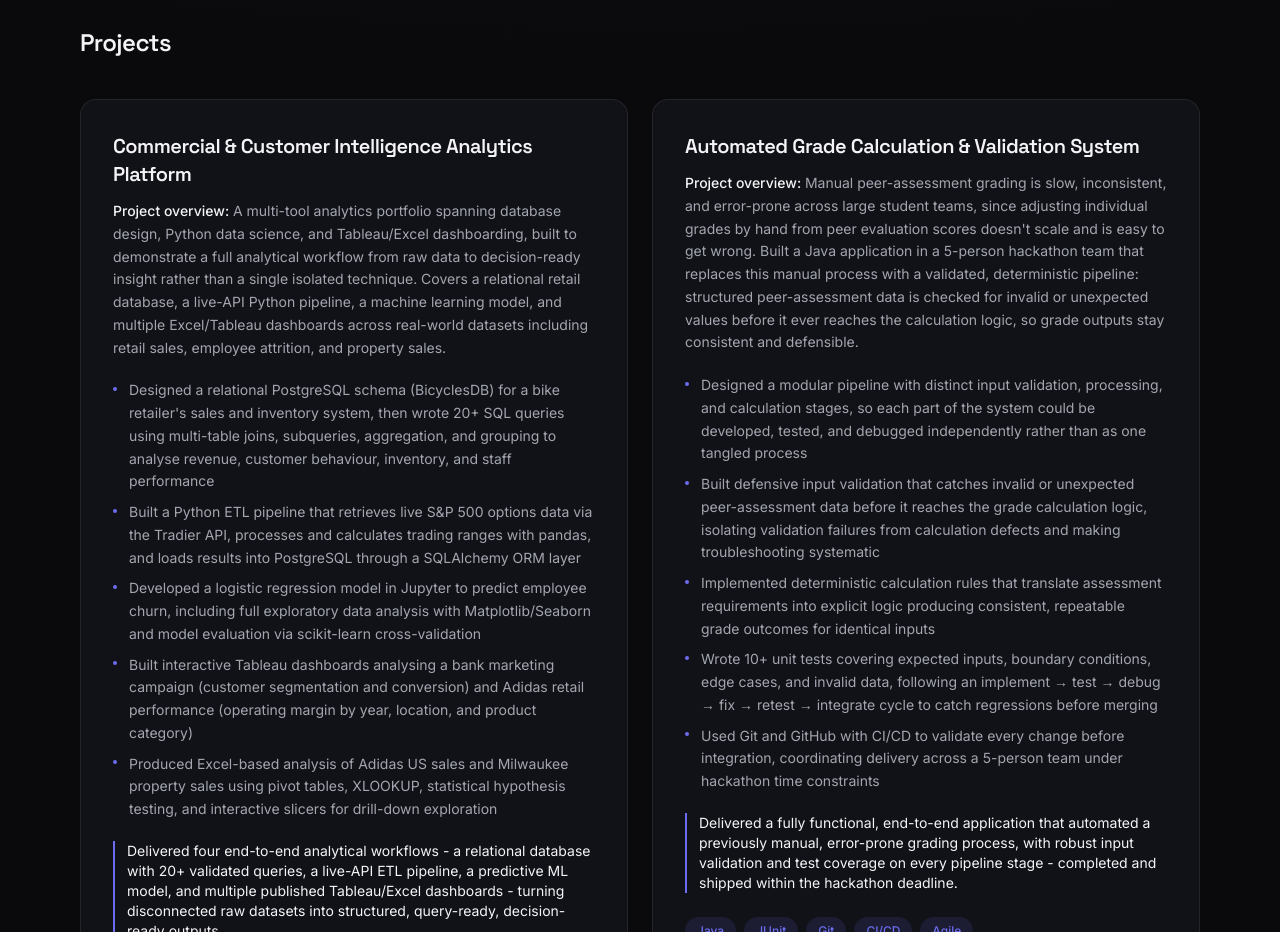
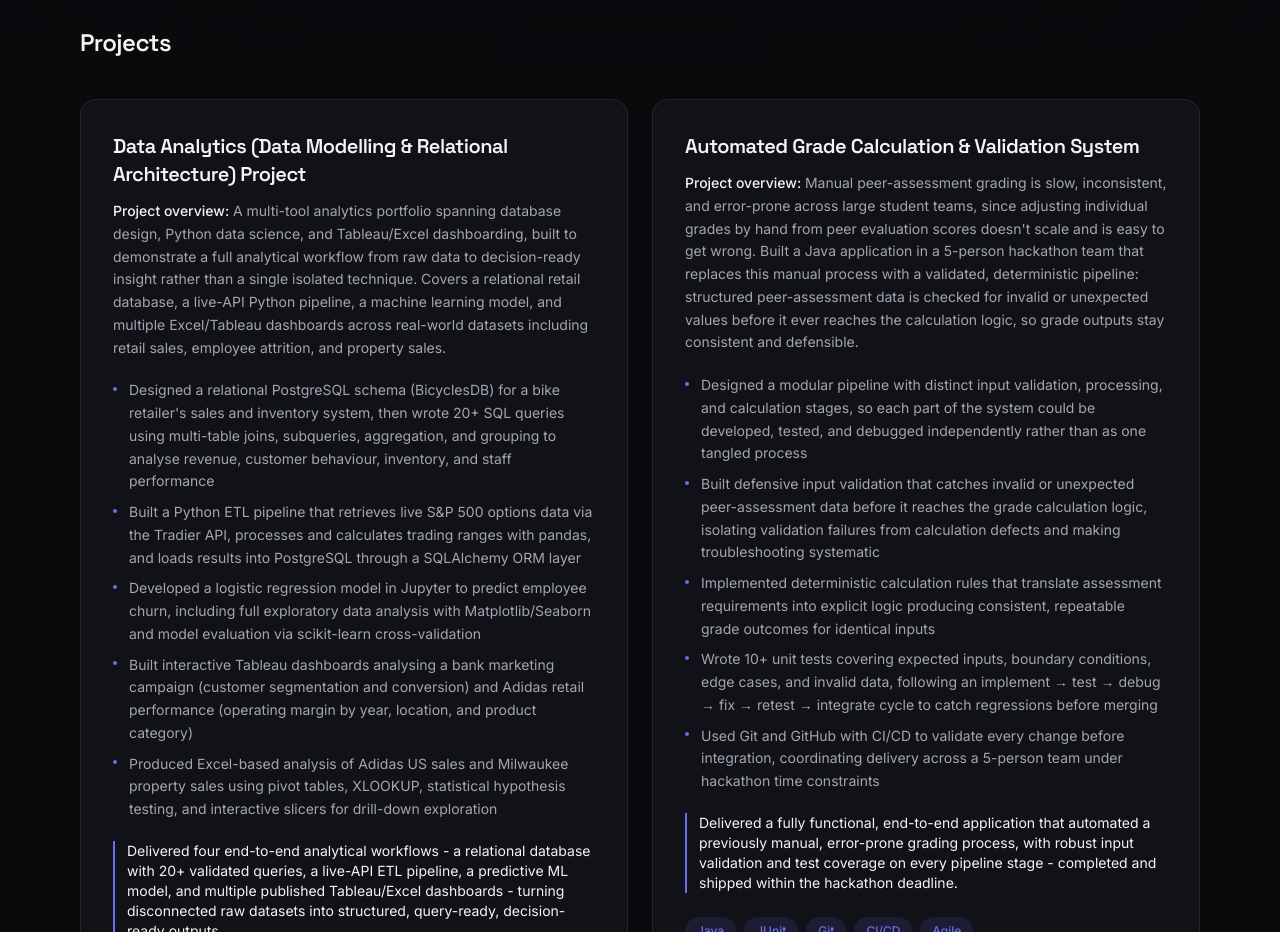
Before and after one commit to Kishanr19/Kishanr19.github.io, a React (Vite) app: page / in a window 1280 px wide. Shown: the part 4320-5252 px from the top of the page. Built offline with nearby package versions, Linux system fonts and the light colour scheme.

Commit message:
Rename analytics project title

```diff
--- a/src/data.js
+++ b/src/data.js
@@ -72,7 +72,7 @@ export const experience = [
 
 export const projects = [
   {
-    name: 'Commercial & Customer Intelligence Analytics Platform',
+    name: 'Data Analytics (Data Modelling & Relational Architecture) Project',
     description:
       'A multi-tool analytics portfolio spanning database design, Python data science, and Tableau/Excel dashboarding, built to demonstrate a full analytical workflow from raw data to decision-ready insight rather than a single isolated technique. Covers a relational retail database, a live-API Python pipeline, a machine learning model, and multiple Excel/Tableau dashboards across real-world datasets including retail sales, employee attrition, and property sales.',
     features: [
```
